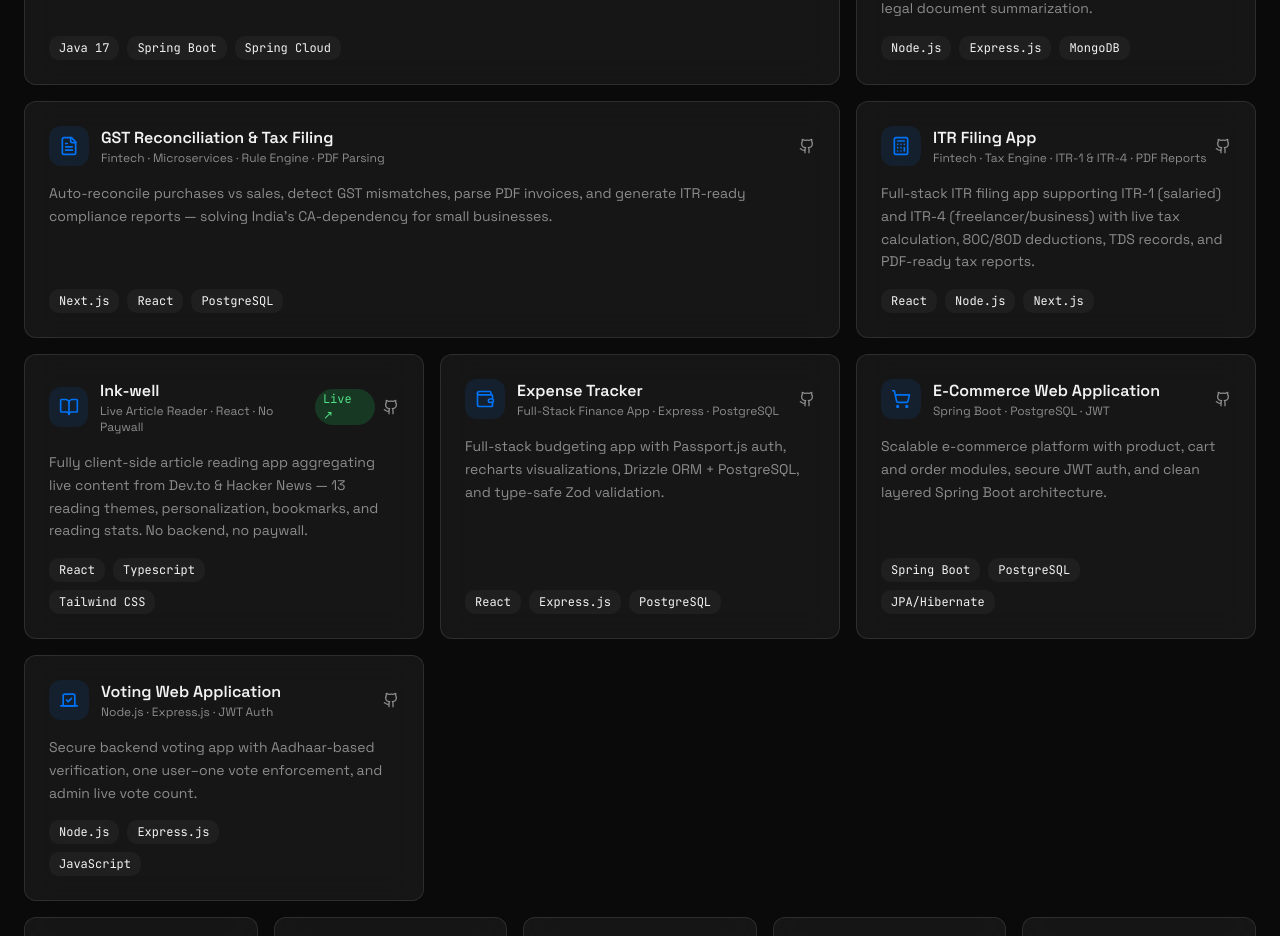
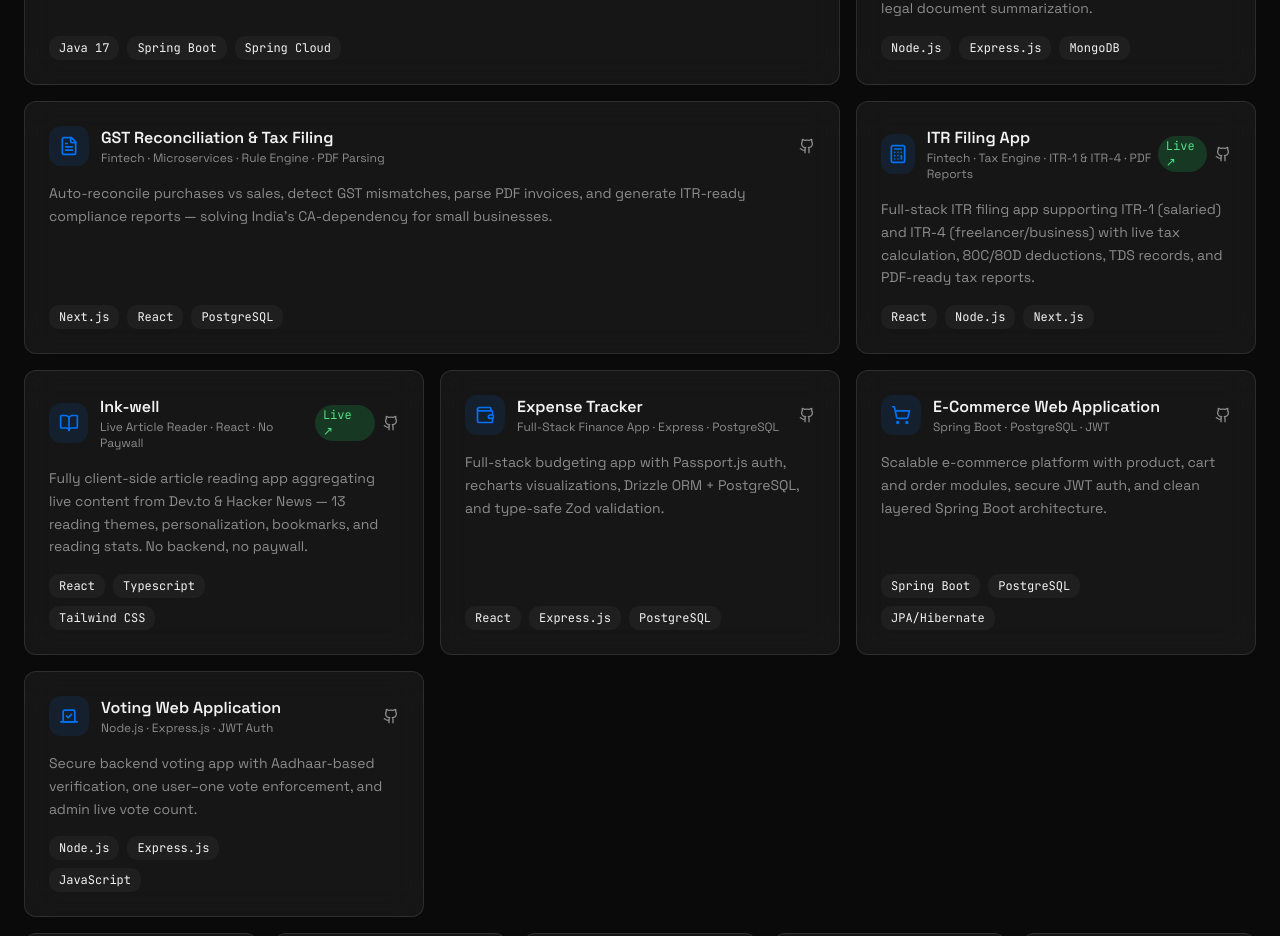
Before and after one commit to vaibhavidhenge23/Portfolio-main, a React (Vite) app: page / in a window 1280 px wide. Shown: the part 1980-2916 px from the top of the page. Built offline with nearby package versions, Linux system fonts and the light colour scheme; the HTML template or start-up script is replaced by a standard one.

Commit message:
Update project links in BentoGrid component

```diff
--- a/src/components/BentoGrid.tsx
+++ b/src/components/BentoGrid.tsx
@@ -112,8 +112,8 @@ const projects = [
     icon: <Calculator size={20} />,
     accent: "from-[hsl(212_100%_48%/0.15)] to-[hsl(212_100%_48%/0.05)]",
     span: "md:col-span-1",
-    link: "https://github.com/vaibhavidhenge23",
-    liveLink: null,
+    link: "https://github.com/vaibhavidhenge23/ITR-appp",
+    liveLink: "https://itr-app.vercel.app",
     problem: "Filing ITR in India is complex — salaried individuals and freelancers both struggle with income declarations, deduction calculations, TDS reconciliation, and understanding their final tax liability.",
     solution: "A full-stack ITR app with a live tax engine supporting ITR-1 (salaried) and ITR-4 (freelancer/business), covering income sources, 80C/80D investments, TDS records, real-time tax slab computation, and PDF-ready final reports.",
     metrics: [
```
